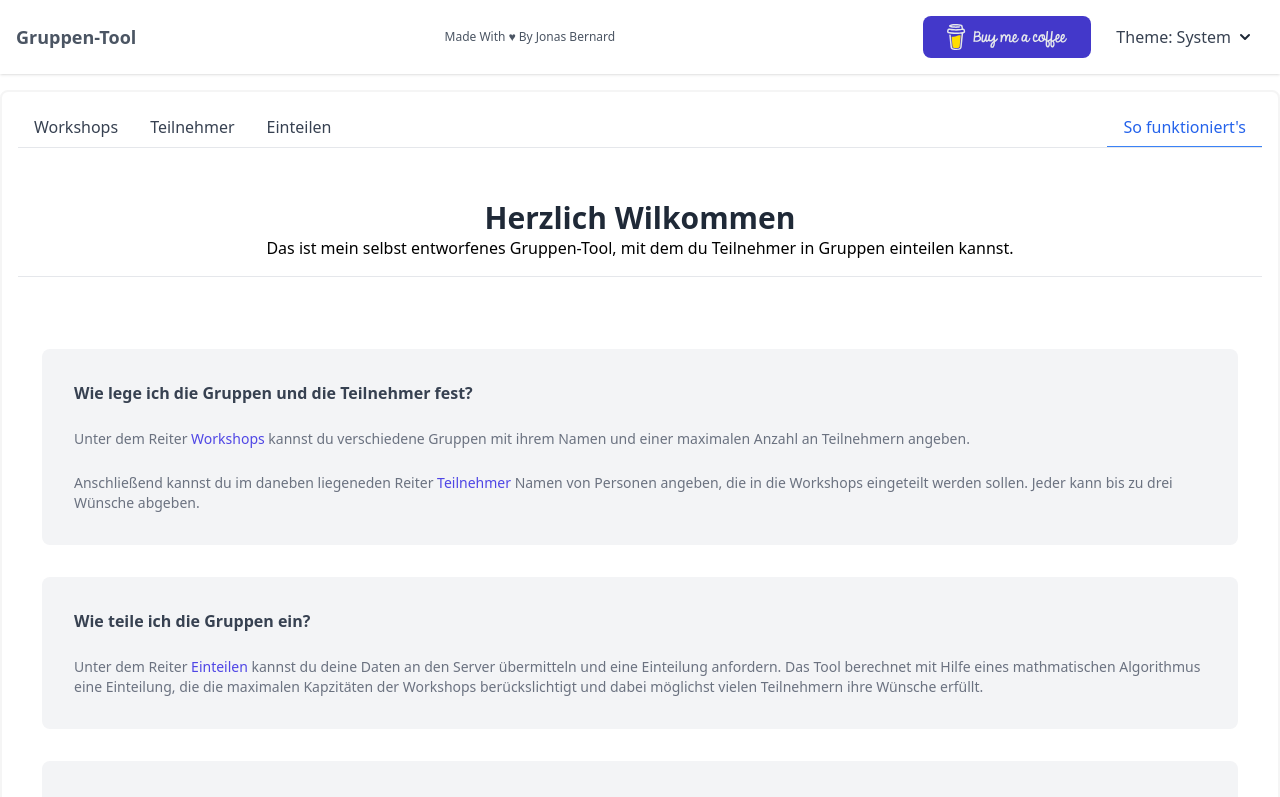
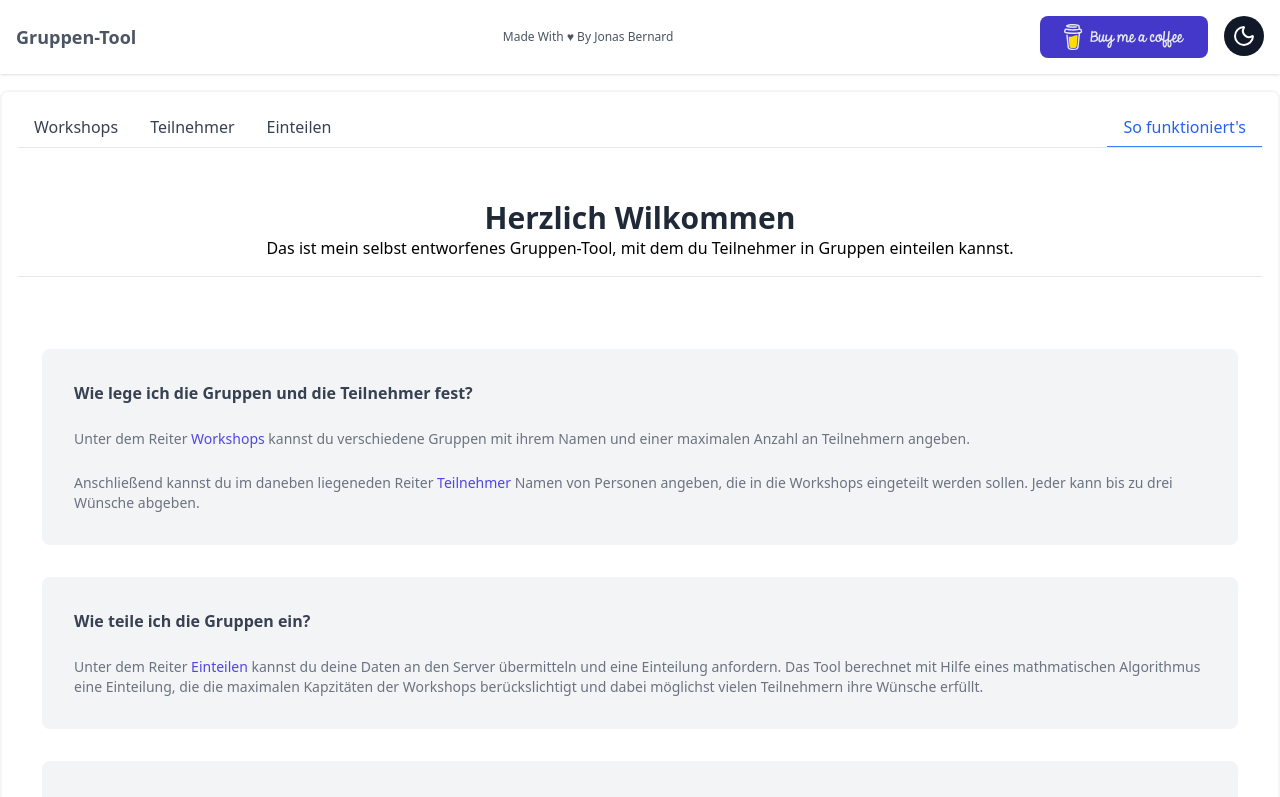
Before and after one commit to JonasBernard/datto, a React (Create React App) app in the folder workshops-frontend/: page / in a window 1280 px wide. Shown: the top 797 px of the page. Built offline with nearby package versions, Linux system fonts and the light colour scheme; no server answers.

Commit message:
Better theme switcher

```diff
--- a/workshops-frontend/package.json
+++ b/workshops-frontend/package.json
@@ -9,6 +9,7 @@
     "@testing-library/user-event": "^13.5.0",
     "autoprefixer": "^10.4.20",
     "flowbite-react": "^0.10.2",
+    "lucide-react": "^0.539.0",
     "postcss": "^8.4.47",
     "posthog-js": "^1.257.0",
     "react": "^18.2.0",
--- a/workshops-frontend/src/App.css
+++ b/workshops-frontend/src/App.css
@@ -1,7 +1,3 @@
-@tailwind base;
-@tailwind components;
-@tailwind utilities;
-
 .App {
   text-align: center;
 }
--- a/workshops-frontend/src/Navbar.jsx
+++ b/workshops-frontend/src/Navbar.jsx
@@ -1,34 +1,28 @@
 import { useEffect, useState } from "react";
 import Button from "./components/Button";
+import { Sun, Moon } from "lucide-react";
 
 const saveTheme = (theme) => {
     localStorage.theme = theme
 }
 
+const getSystemTheme = () => {
+    return window.matchMedia("(prefers-color-scheme: dark)").matches ? "dark" : "light";
+}
+
 const loadTheme = () => {
     if (!('theme' in localStorage)) {
-        saveTheme("system");
-        return "system"
+        const theme = getSystemTheme();
+        saveTheme(theme);
+        return theme;
     } else return localStorage.theme
 }
 
 const realizeTheme = (theme) => {
-    if (theme === "system") {
-        theme = window.matchMedia('(prefers-color-scheme: dark)').matches ? "dark" : "light";
-    }
-
     if (theme === 'dark') {
         document.documentElement.classList.add('dark')
     } else {
         document.documentElement.classList.remove('dark')
-    }
-}
-
-const printTheme = (theme) => {
-    switch (theme) {
-        case "light": return "Hell"
-        case "dark": return "Dunkel"
-        default: return "System"
     }
 }
 
@@ -37,10 +31,11 @@ export default function NavBar(props) {
 
     const [theme, setTheme] = useState(loadTheme());
 
-    const onThemeSelect = (t) => {
-        saveTheme(t);
-        setTheme(t);
-        realizeTheme(t);
+    const toggleTheme = () => {
+        const newTheme = theme === 'light' ? 'dark' : 'light';
+        setTheme(newTheme);
+        saveTheme(newTheme);
+        realizeTheme(newTheme);
     }
 
     useEffect(() => {
@@ -63,23 +58,12 @@ export default function NavBar(props) {
                 </a>
                 </Button>
                 <div className="relative inline-block">
-                    <button onClick={() => setIsOpen((wasOpen) => !wasOpen)} className="flex items-center gap-1 relative z-10 p-2 text-gray-700 bg-white border border-transparent rounded-md dark:text-white focus:border-blue-500 focus:ring-opacity-40 dark:focus:ring-opacity-40 focus:ring-blue-300 dark:focus:ring-blue-400 focus:ring dark:bg-gray-800 focus:outline-none">
-                        Theme: {printTheme(theme)}
-                        <svg className="w-5 h-5 text-gray-800 dark:text-white" xmlns="http://www.w3.org/2000/svg" viewBox="0 0 20 20" fill="currentColor">
-                            <path fillRule="evenodd" d="M5.293 7.293a1 1 0 011.414 0L10 10.586l3.293-3.293a1 1 0 111.414 1.414l-4 4a1 1 0 01-1.414 0l-4-4a1 1 0 010-1.414z" clipRule="evenodd" />
-                        </svg>
+                    <button
+                        onClick={toggleTheme}
+                        className="p-2 rounded-full bg-gray-900 dark:bg-gray-700"
+                    >
+                        {theme === 'dark' ? <Sun className="text-yellow-500" /> : <Moon className="text-white" />}
                     </button>
-                    <div
-                        // onClick={() => isOpen = false}
-                        className={"flex flex-col "
-                        + "absolute right-0 z-20 w-48 py-2 mt-2 origin-top-right "
-                        + "bg-white rounded-md shadow-xl dark:bg-gray-800 "
-                        + "transition-opacity " + (isOpen ? "opacity-100 visible" : "opacity-0 invisible") }
-                    >
-                        <button onClick={() => onThemeSelect("light")} className="block px-4 py-3 text-sm text-gray-600 capitalize transition-colors duration-300 transform dark:text-gray-300 hover:bg-gray-100 dark:hover:bg-gray-700 dark:hover:text-white"> Hell </button>
-                        <button onClick={() => onThemeSelect("dark")} className="block px-4 py-3 text-sm text-gray-600 capitalize transition-colors duration-300 transform dark:text-gray-300 hover:bg-gray-100 dark:hover:bg-gray-700 dark:hover:text-white"> Dunkel </button>
-                        <button onClick={() => onThemeSelect("system")} className="block px-4 py-3 text-sm text-gray-600 capitalize transition-colors duration-300 transform dark:text-gray-300 hover:bg-gray-100 dark:hover:bg-gray-700 dark:hover:text-white"> System </button>
-                    </div>
                 </div>
             </div>
         </div>
```
Also changed, not shown: workshops-frontend/src/index.js (line endings or trailing spaces), 1 other file (tests, documents, lock files or other folders).
